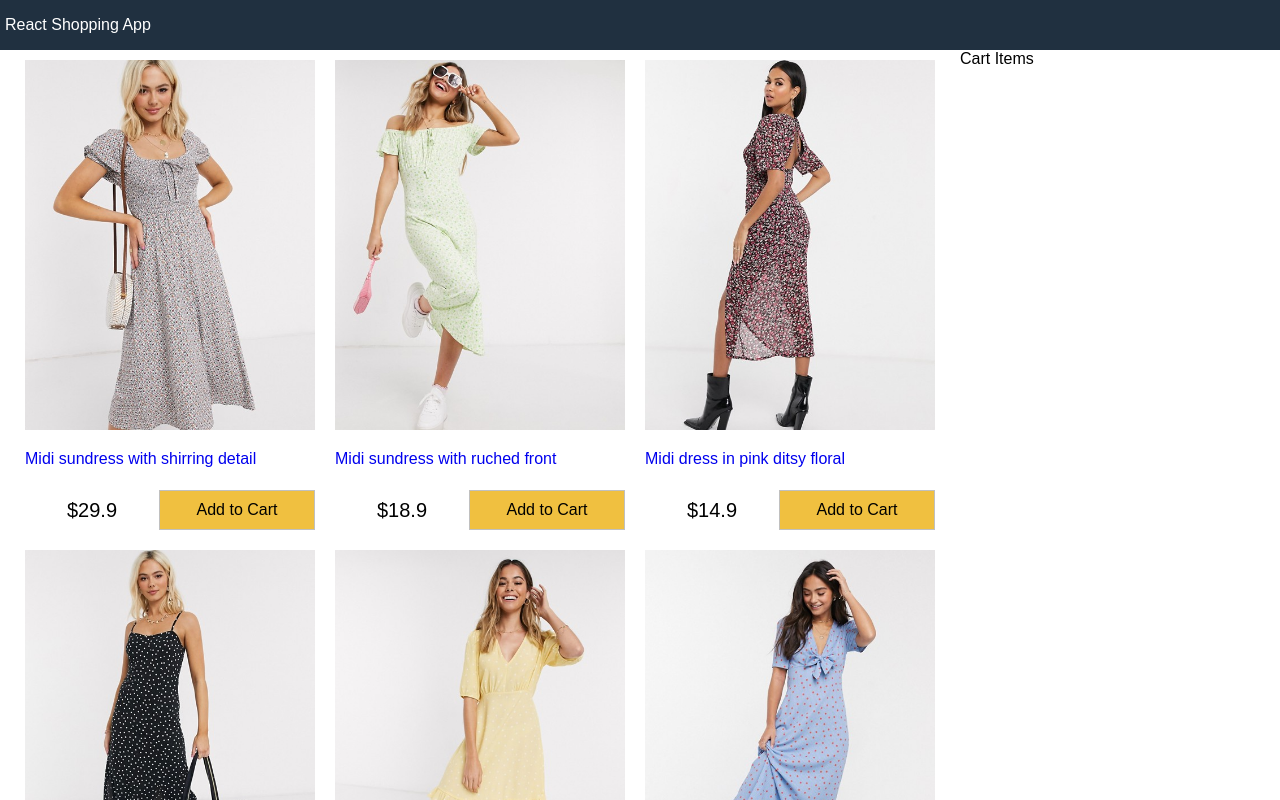
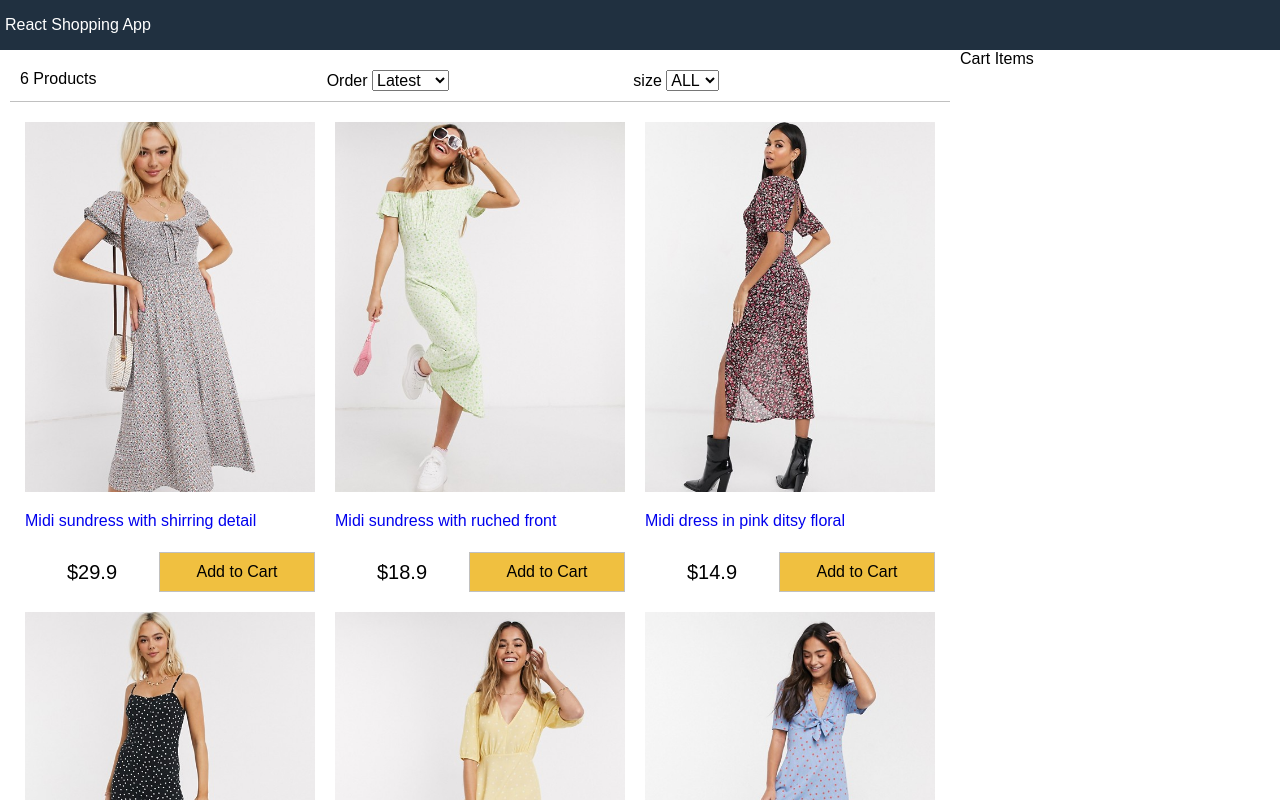
Before and after one commit to YuktiKhurana13/redux-ecommerce, a React (Create React App) app: page / in a window 1280 px wide. Shown: the top 800 px of the page. Built offline with nearby package versions, Linux system fonts and the light colour scheme.

Commit message:
Filter Component

```diff
--- a/src/App.js
+++ b/src/App.js
@@ -1,6 +1,7 @@
 import React from 'react';
 import { products } from './data.json';
 import Products from './Components/Products';
+import Filter from './Components/Filter';
 
 class App extends React.Component {
 
@@ -13,6 +14,40 @@
     }
   }
 
+  sortProducts=(e)=>{
+    const sort=e.target.value;
+
+    this.setState((state)=>({
+      sort:sort,
+      products:this.state.products
+      .slice()
+      .sort((a,b)=>
+        sort==="lowest"?
+        ((a.price>b.price)?1:-1):
+        sort==="highest"?
+        ((a.price<b.price)?1:-1):
+        ((a._id<b._id)?1:-1)
+      )
+    }))
+  }
+
+  filterProducts=(e)=>{
+    if(e.target.value ===""){
+      this.setState({
+        size:e.target.value,
+        products:products
+      })
+    }else{
+      this.setState({
+        size:e.target.value,
+        products:products.filter(
+          (product)=>product.availableSizes.indexOf(e.target.value)>0
+        ),
+      })
+    }
+
+  }
+
   render() {
     return (
       <div className="grid-container">
@@ -22,7 +57,11 @@
         <main>
           <div className="content">
             <div className="main">
-              <Products products={products} />
+              <Filter count={this.state.products.length} size={this.state.size} sort={this.state.sort}
+              filterProducts={this.filterProducts}
+              sortProducts={this.sortProducts}/>
+
+              <Products products={this.state.products} />
             </div>
             <div className="sidebar">
               Cart Items
--- /dev/null
+++ b/src/Components/Filter.js
@@ -0,0 +1,30 @@
+import React from 'react';
+
+export default class Filter extends React.Component{
+    render(){
+        return(
+            <div className="filter">
+                <div className="filter-result">{this.props.count} Products</div>
+                <div className="filter-sort">
+                    Order{" "}
+                    <select value={this.props.sort} onChange={this.props.sortProducts}>
+                        <option value="latest">Latest</option>
+                        <option value="lowest">Lowest</option>
+                        <option value="highest">Highest</option>
+                    </select>
+                </div>
+                <div className="filter-size">
+                    size{" "}
+                    <select value={this.props.size} onChange={this.props.filterProducts}>
+                        <option value="">ALL</option>
+                        <option value="XS">XS</option>
+                        <option value="S">S</option>
+                        <option value="L">L</option>
+                        <option value="XL">XL</option>
+                        <option value="XXL">XXL</option>
+                    </select>
+                </div>
+            </div>
+        )
+    }
+}
--- a/src/index.css
+++ b/src/index.css
@@ -126,3 +126,16 @@
 .button:hover{
 	border: 0.1rem #808080 solid;
 }
+
+
+.filter{
+	display: flex;
+	border-bottom: 00.1rem #c0c0c0 solid;
+	margin: 1rem;
+	padding: 1rem;
+	justify-content: space-between;
+}
+
+.filter div{
+	flex: 1;
+}
```
